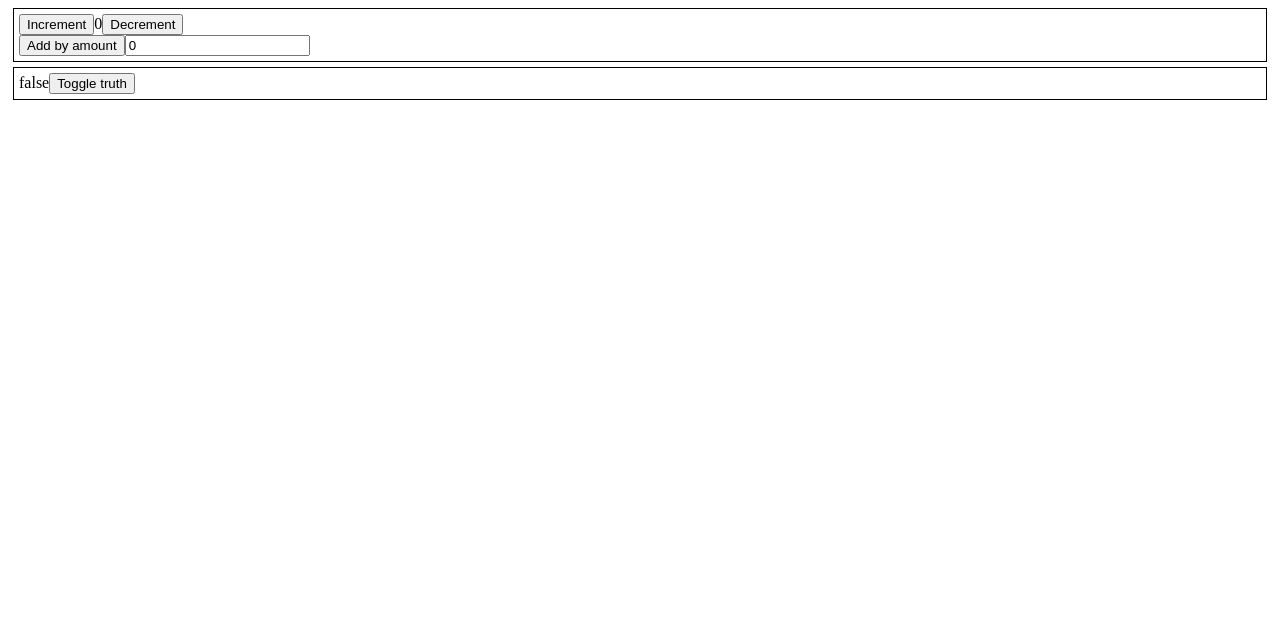
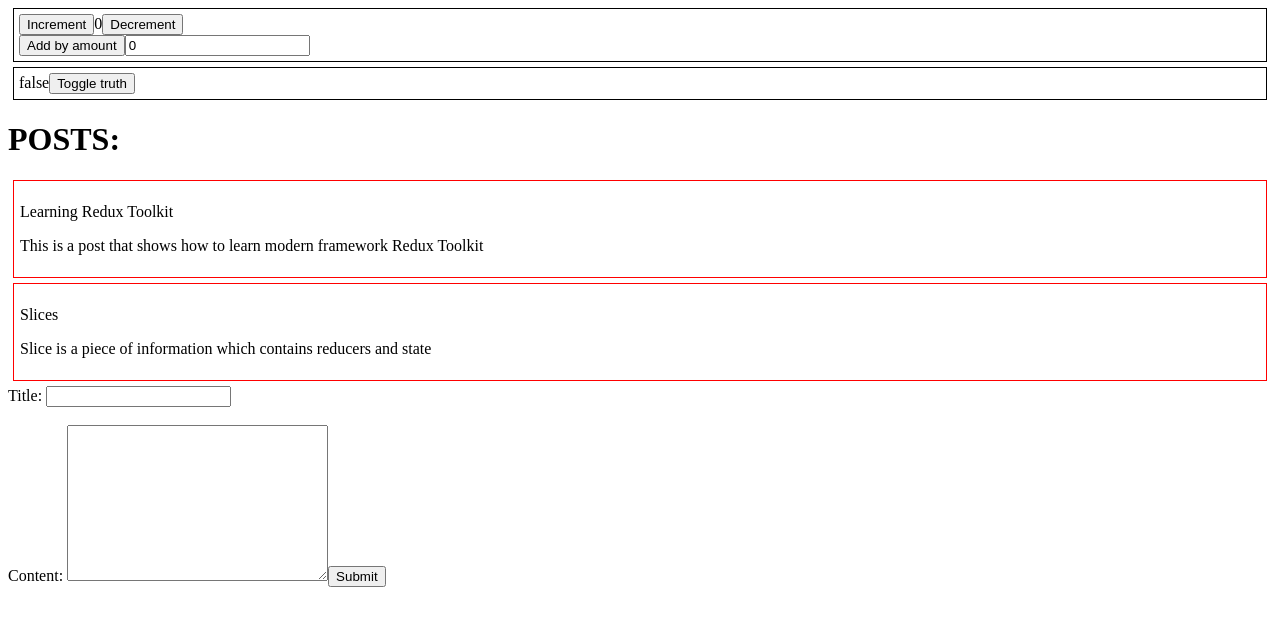
Before and after one commit to zrvnarmarin/Apartmenify-App-React-Redux-Toolkit-Supabase-, a React (Vite) app in the folder redux-demo/: page / in a window 1280 px wide. Shown: the top 626 px of the page. Built offline with nearby package versions, Linux system fonts and the light colour scheme.

Commit message:
creating posts slice

```diff
--- a/redux-demo/src/App.jsx
+++ b/redux-demo/src/App.jsx
@@ -1,4 +1,6 @@
 import React, { useState } from 'react'
+import PostsList from './features/posts/PostsList'
+import AddNewPostForm from './features/posts/AddNewPostForm'
 import Counter from './features/counter/Counter'
 
 function App() {
@@ -6,6 +8,8 @@ function App() {
   return (
     <div>
       <Counter />
+      <PostsList />
+      <AddNewPostForm />
     </div>
   )
 }
--- /dev/null
+++ b/redux-demo/src/features/posts/AddNewPostForm.jsx
@@ -0,0 +1,44 @@
+import React, { useState } from 'react'
+import { addPost } from './postsSlice'
+import { useDispatch } from 'react-redux';
+import { nanoid } from '@reduxjs/toolkit';
+
+const AddNewPostForm = () => {
+    const [title, setTitle] = useState('')
+    const [content, setContent] = useState('')
+
+    const titleChangeHandler = e => setTitle(e.target.value)
+    const contentChangeHandler = e => setContent(e.target.value)
+
+    const dispatch = useDispatch()
+    const onAddNewPost = (post) => dispatch(addPost(post))
+
+    const formSubmitHandler = e => {
+        e.preventDefault()
+
+        if (title && content) {
+            onAddNewPost({
+                title: title,
+                content: content,
+                id: nanoid()
+            })
+
+            setTitle('')
+            setContent('')
+        }
+    }
+
+
+
+  return (
+    <form onSubmit={formSubmitHandler}>
+        <label htmlFor="postTitle">Title: </label>
+        <input value={title} onChange={titleChangeHandler} type="text" id='postTitle' /> <br /> <br />
+        <label htmlFor="postContent">Content: </label>
+        <textarea value={content} onChange={contentChangeHandler} name="postContent" id="postContent" cols="30" rows="10"></textarea>
+        <button type='submit'>Submit</button>
+    </form>
+  )
+}
+
+export default AddNewPostForm
--- /dev/null
+++ b/redux-demo/src/features/posts/PostsList.jsx
@@ -0,0 +1,22 @@
+import React from 'react'
+import { selectAllPosts } from './postsSlice';
+import { useSelector, useDispatch } from 'react-redux';
+
+const PostsList = () => {
+    const posts = useSelector(selectAllPosts)
+
+
+  return (
+    <div>
+        <h1>POSTS:</h1>
+        {posts.map(post =>
+            <div key={post.id} style={{ border: '1px solid red', margin: '5px', padding: '6px'}}>
+                <p>{post.title}</p>
+                <p>{post.content}</p>
+            </div>
+        )}
+    </div>
+  )
+}
+
+export default PostsList
--- /dev/null
+++ b/redux-demo/src/features/posts/postsSlice.js
@@ -0,0 +1,20 @@
+import { createSlice, nanoid } from '@reduxjs/toolkit';
+
+const initialState = [
+    { id: 1, title: 'Learning Redux Toolkit', content: 'This is a post that shows how to learn modern framework Redux Toolkit'},
+    { id: 2, title: 'Slices', content: 'Slice is a piece of information which contains reducers and state'},
+]
+
+export const postsSlice = createSlice({
+    name: 'posts',
+    initialState,
+    reducers: {
+        addPost: (state, action) => {state.push(action.payload)},
+    }
+})
+
+export const { addPost } = postsSlice.actions
+
+export const selectAllPosts = (state) => state.posts
+
+export default postsSlice.reducer
--- a/redux-demo/src/store/store.js
+++ b/redux-demo/src/store/store.js
@@ -1,8 +1,10 @@
 import { configureStore } from '@reduxjs/toolkit';
 import counterReducer from './../features/counter/counterSlice';
+import postsReducer from '../features/posts/postsSlice'
 
 export const store = configureStore({
     reducer: {
-        counter: counterReducer
+        counter: counterReducer,
+        posts: postsReducer
     }
 })
```
